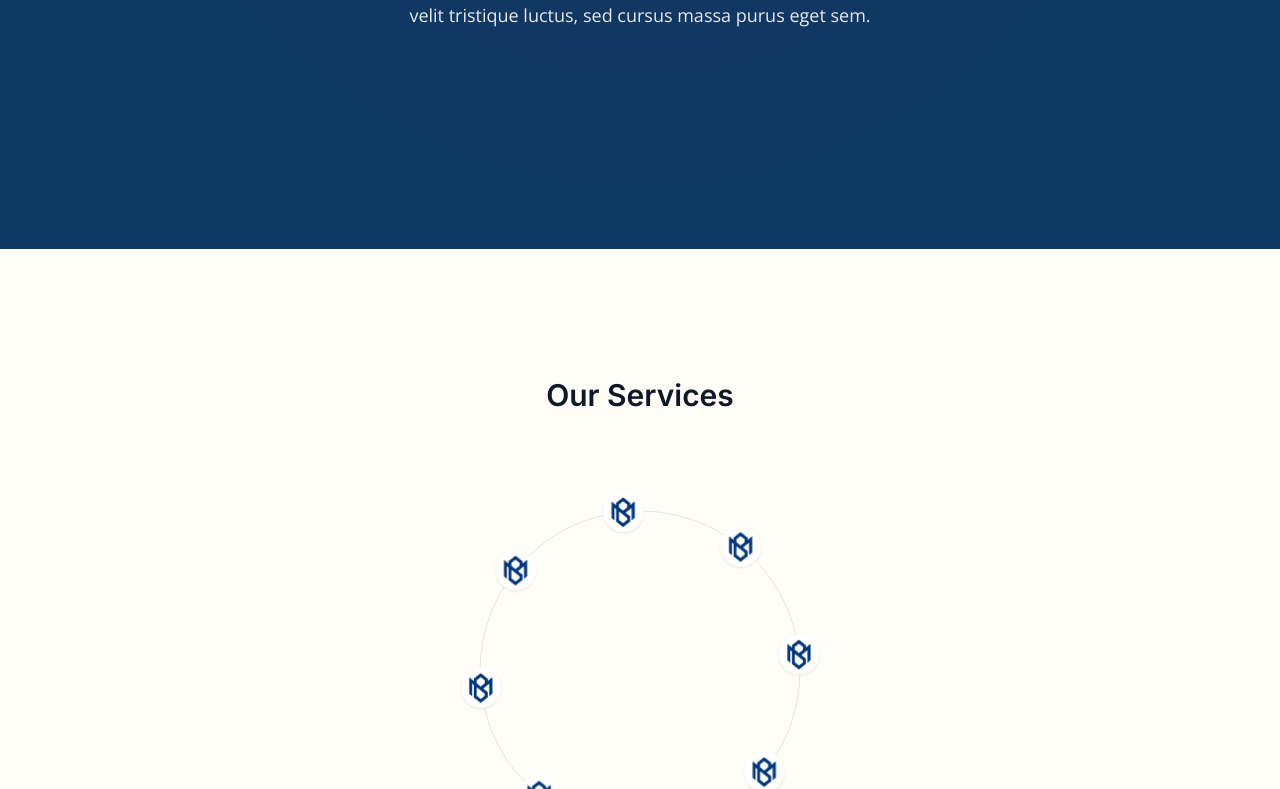
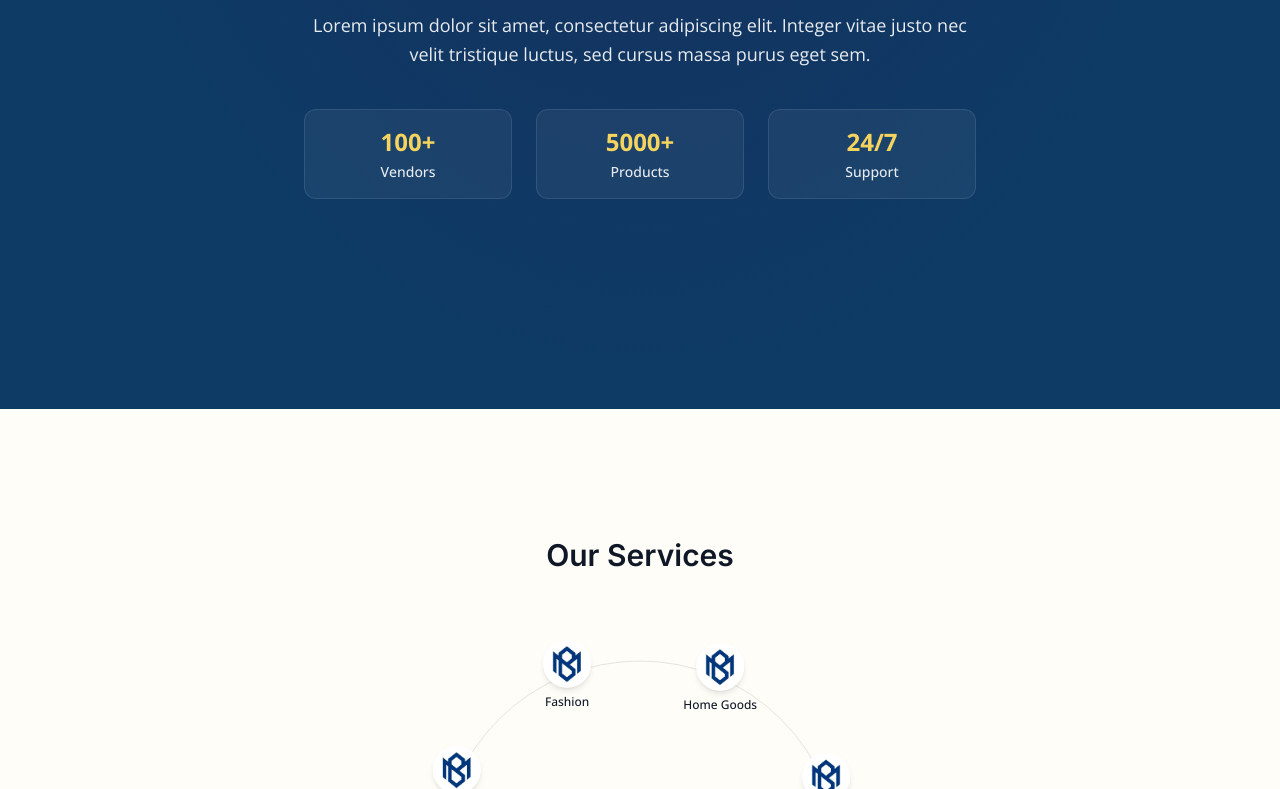
Before and after one commit to jenasatyajit/BuddyMart, a React (Vite) app: page / in a window 1280 px wide. Shown: the part 391-1180 px from the top of the page. Built offline with nearby package versions, Linux system fonts and the light colour scheme.

Commit message:
update hero section UI

```diff
--- a/src/components/sections/Hero.tsx
+++ b/src/components/sections/Hero.tsx
@@ -4,20 +4,43 @@ export default function Hero() {
   return (
     <section id="hero" className="w-full">
       <GridBeams
-        className="w-full min-h-[70vh] md:min-h-[80vh] flex items-center justify-center px-6 py-24"
+        className="w-full min-h-screen flex items-center justify-center px-6 py-24"
         /* Hide grid lines */
         gridColor="transparent"
         backgroundColor="oklch(34.70% 0.089 251.09)"
       >
         <div className="relative z-10 mx-auto max-w-4xl text-center">
-          <h1 className="text-xl sm:text-2xl md:text-4xl lg:text-5xl font-bold tracking-tight leading-tight text-secondary">
-            <span className="block">One Stop Solution</span>
-            <span className="block">Local marketing needs</span>
+          <div className="inline-block rounded-full bg-secondary/20 px-4 py-1 text-sm font-medium text-secondary mb-4">
+            Launching Soon 🚀
+          </div>
+          <h1 className="text-xl sm:text-2xl md:text-4xl lg:text-5xl font-bold tracking-tight leading-tight text-white">
+            <span className="block">One Stop Solution For</span>
+            <span className="block text-secondary">Local marketing needs</span>
           </h1>
-          <p className="mt-4 md:mt-6 text-white/90 text-sm sm:text-base md:text-lg leading-relaxed max-w-2xl mx-auto">
+          <p className="mt-5 md:mt-7 text-white/90 text-sm sm:text-base md:text-lg leading-relaxed max-w-2xl mx-auto">
             Lorem ipsum dolor sit amet, consectetur adipiscing elit. Integer vitae
             justo nec velit tristique luctus, sed cursus massa purus eget sem.
           </p>
+          <div className="mt-10 grid grid-cols-1 sm:grid-cols-3 gap-4 md:gap-6 max-w-3xl mx-auto">
+            <div className="rounded-xl border border-white/10 bg-white/5 px-4 py-3 md:px-6 md:py-4">
+              <div className="flex flex-col items-center justify-center text-center">
+                <span className="text-xl md:text-2xl font-bold text-secondary">100+</span>
+                <span className="text-white/90 text-xs md:text-sm font-medium mt-1">Vendors</span>
+              </div>
+            </div>
+            <div className="rounded-xl border border-white/10 bg-white/5 px-4 py-3 md:px-6 md:py-4">
+              <div className="flex flex-col items-center justify-center text-center">
+                <span className="text-xl md:text-2xl font-bold text-secondary">5000+</span>
+                <span className="text-white/90 text-xs md:text-sm font-medium mt-1">Products</span>
+              </div>
+            </div>
+            <div className="rounded-xl border border-white/10 bg-white/5 px-4 py-3 md:px-6 md:py-4">
+              <div className="flex flex-col items-center justify-center text-center">
+                <span className="text-xl md:text-2xl font-bold text-secondary">24/7</span>
+                <span className="text-white/90 text-xs md:text-sm font-medium mt-1">Support</span>
+              </div>
+            </div>
+          </div>
         </div>
       </GridBeams>
     </section>
--- a/src/components/sections/Services.tsx
+++ b/src/components/sections/Services.tsx
@@ -1,14 +1,16 @@
 import { OrbitingCircles } from "@/components/magicui/orbiting-circle";
 
 export default function Services() {
-  const icons = Array.from({ length: 8 }).map((_, i) => (
-    <img
-      key={i}
-      src="/logo-sm.jpg"
-      alt="Service icon"
-      className="size-10 rounded-full object-cover shadow-sm"
-    />
-  ));
+  const services = [
+    { name: "Groceries", icon: "/logo-sm.jpg" },
+    { name: "Electronics", icon: "/logo-sm.jpg" },
+    { name: "Fashion", icon: "/logo-sm.jpg" },
+    { name: "Home Goods", icon: "/logo-sm.jpg" },
+    { name: "Pharmacy", icon: "/logo-sm.jpg" },
+    { name: "Books", icon: "/logo-sm.jpg" },
+    { name: "Toys", icon: "/logo-sm.jpg" },
+    { name: "Furniture", icon: "/logo-sm.jpg" },
+  ];
 
   return (
     <section id="services" className="w-full py-24 md:py-32">
@@ -16,9 +18,21 @@ export default function Services() {
         <h2 className="text-3xl font-semibold">Our Services</h2>
 
         {/* Centered single-ring orbiting circle */}
-        <div className="relative size-[420px] mt-10 md:mt-12">
-          <OrbitingCircles radius={160} iconSize={48} duration={24}>
-            {icons}
+        <div className="relative size-[480px] mt-10 md:mt-12">
+          <OrbitingCircles radius={200} iconSize={80} duration={30}>
+            {services.map((service, i) => (
+              <div
+                key={i}
+                className="flex flex-col items-center text-center"
+              >
+                <img
+                  src={service.icon}
+                  alt={`${service.name} icon`}
+                  className="size-12 rounded-full object-cover shadow-md"
+                />
+                <p className="mt-1.5 text-xs font-medium">{service.name}</p>
+              </div>
+            ))}
           </OrbitingCircles>
         </div>
       </div>
```
Also changed, not shown: public/hero.svg (added).
